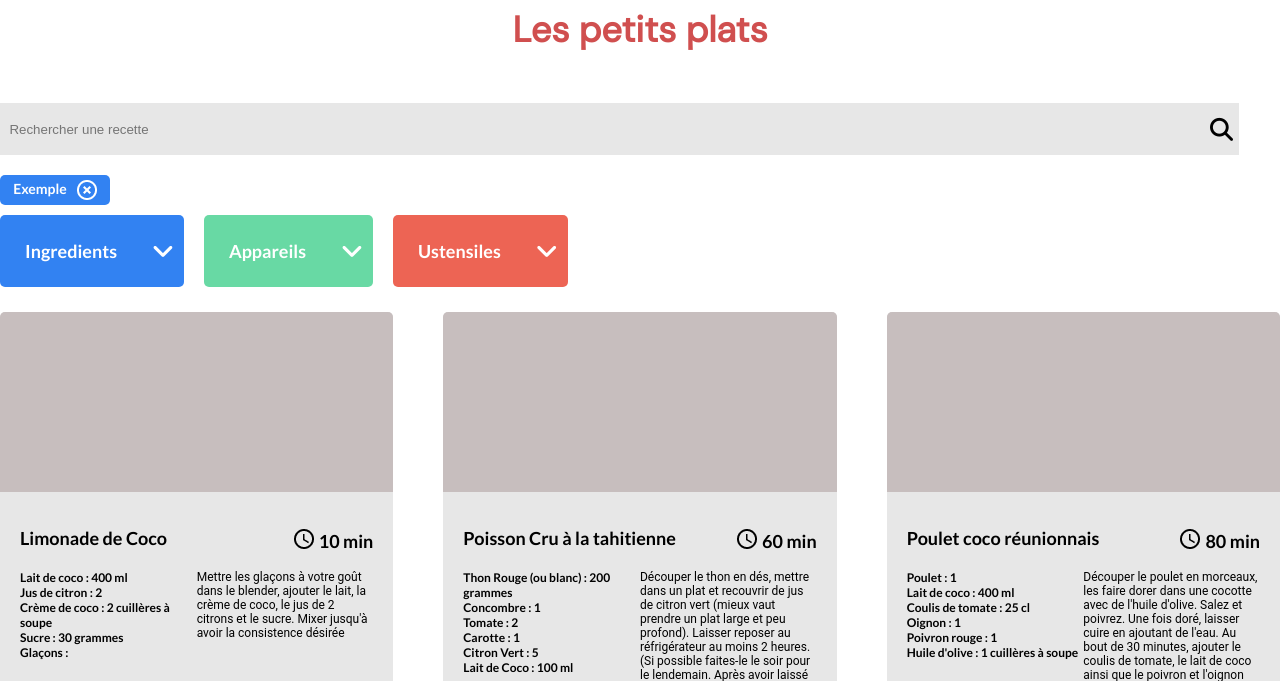
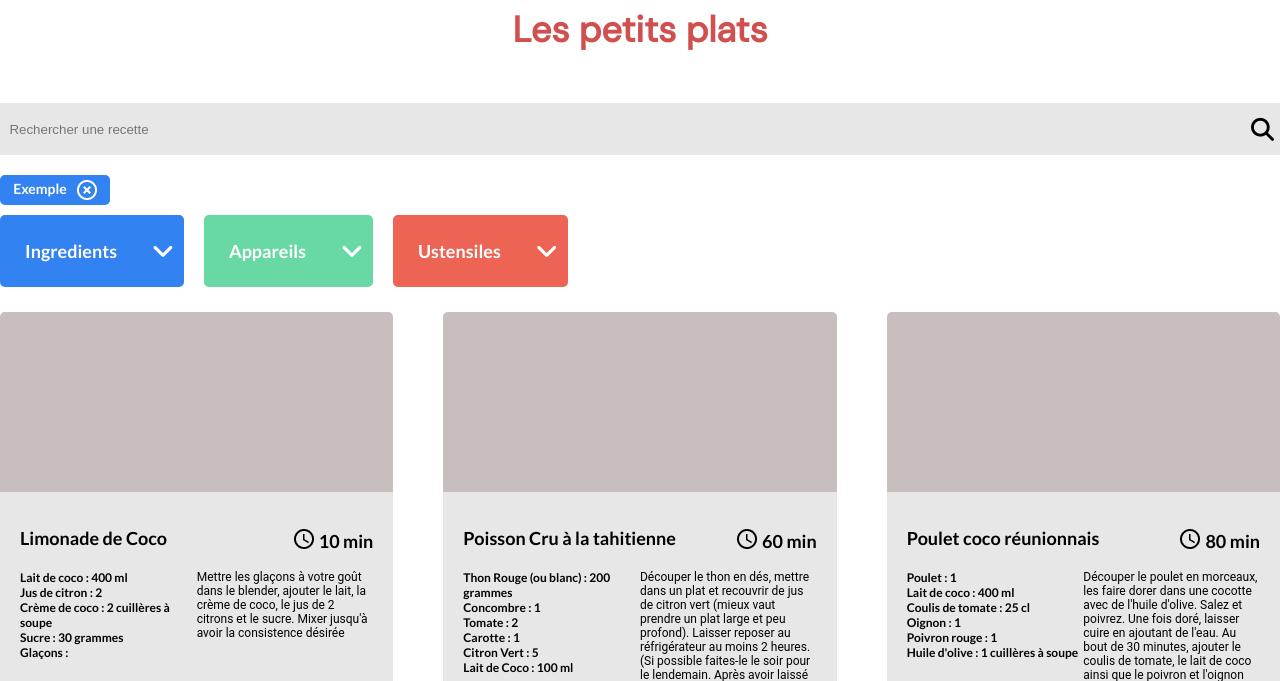
Before and after one commit to PuteauxTheo/TheoPuteaux_7_07032022, a plain HTML site: page index.html in a window 1280 px wide. Shown: the part 119-800 px from the top of the page. Drawn offline with Linux system fonts and the light colour scheme.

Commit message:
mise en forme de la bar de recherche

```diff
--- a/css/style.css
+++ b/css/style.css
@@ -33,7 +33,7 @@ header{
 }
 .search-input{
     height: 50px;
-    min-width: 1200px;
+    width: 100%;
     background-color: #E7E7E7;
     border: none;
 }
```
